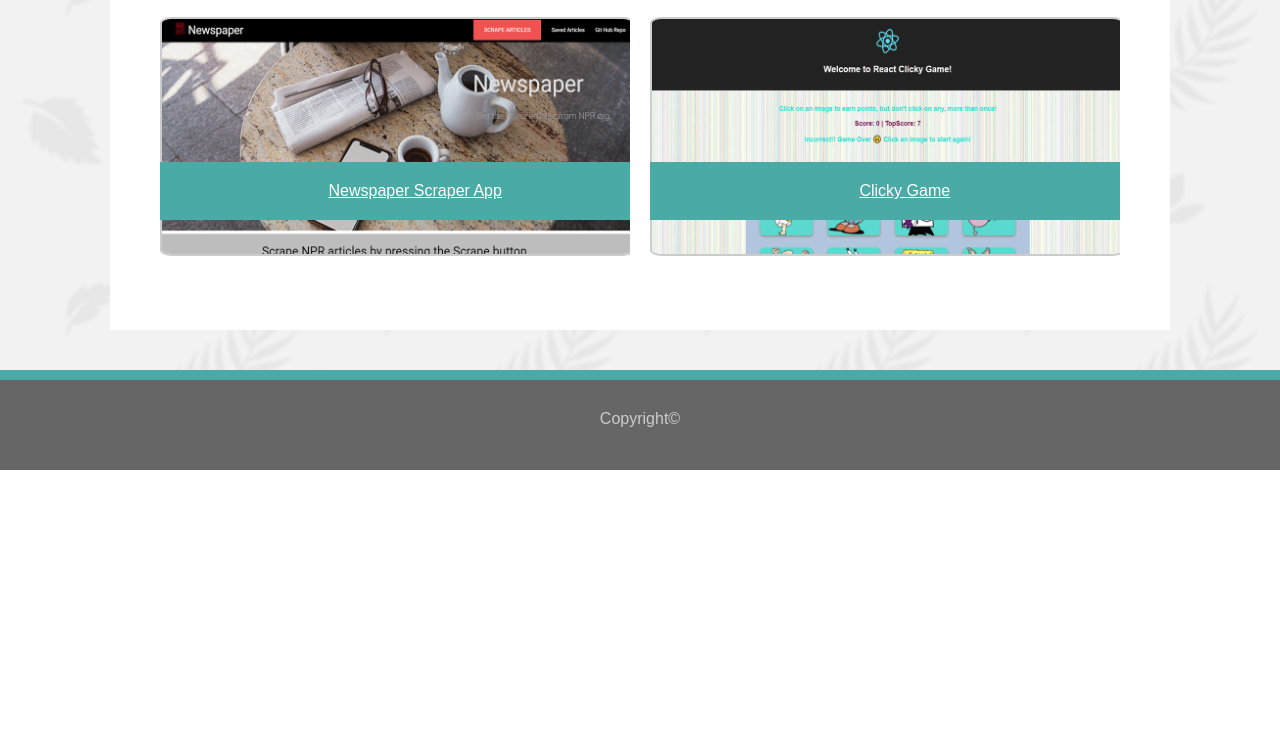
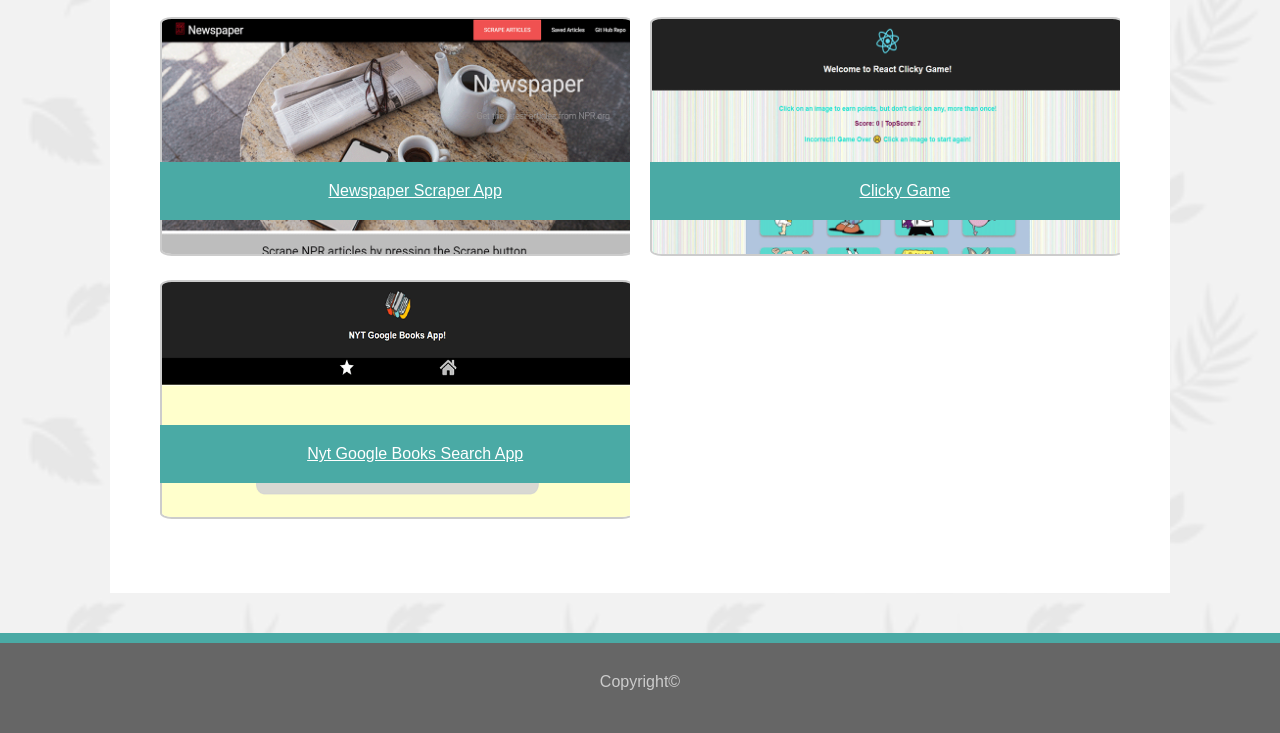
Before and after one commit to NasimFekrat/responsive-portfolio, a plain HTML site: page portfolio.html in a window 1280 px wide. Shown: the part 2289-3022 px from the top of the page. Before the commit the page ends 2759 px from the top, so only its background shows below. Drawn offline with Linux system fonts and the light colour scheme.

Commit message:
Updating Portfolio

```diff
--- a/portfolio.html
+++ b/portfolio.html
@@ -122,6 +122,15 @@
                             class="textClass">Clicky Game</a></figcaption>
                 </figure>
             </div>
+            <div class="container">
+                <figure class="figGallery">
+                    <img src="assets\images\nyt-google-books-search.png" alt="nyt-google-books-search" class="imgGallery">
+                    <figcaption class="imgText"><a href="https://frozen-eyrie-56553.herokuapp.com/"
+                            class="textClass">Nyt Google Books Search App</a></figcaption>
+                </figure>
+                <figure class="figGallery floating">
+                </figure>
+            </div>
         </section>
         <div class="push"></div>
     </div>
```
Also changed, not shown: assets/images/nyt-google-books-search.png (added).
